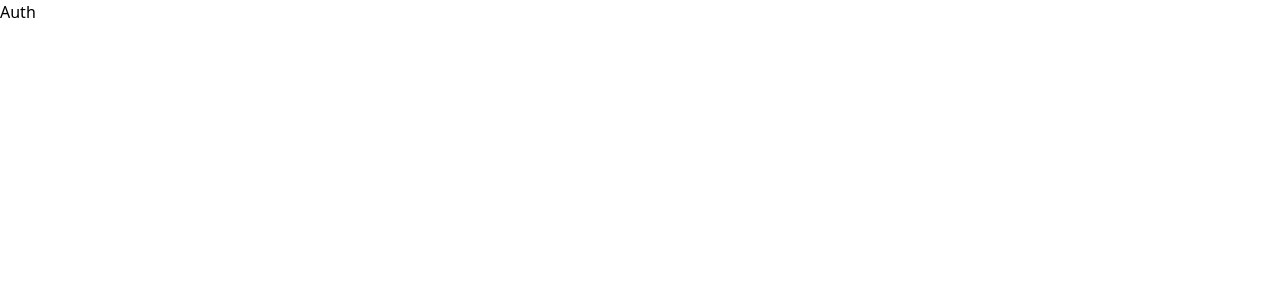
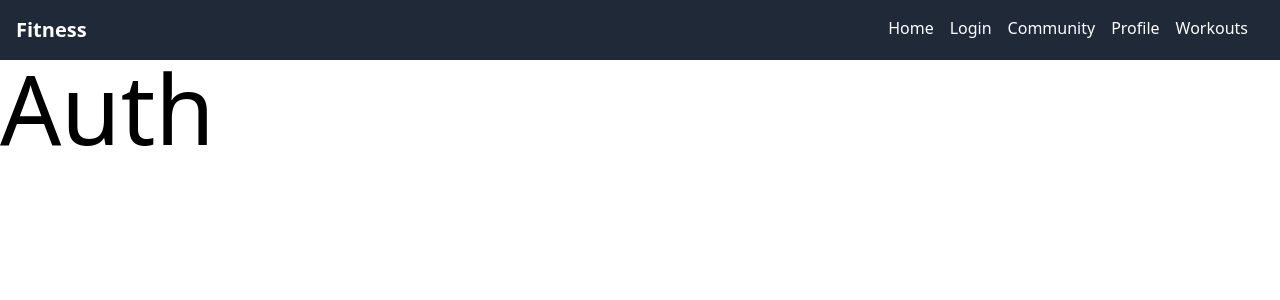
Before and after one commit to Vince-arch/fitness-app, a React (Vite) app in the folder Frontend/: page /auth in a window 1280 px wide. Shown: the top 300 px of the page. Built offline with nearby package versions, Linux system fonts and the light colour scheme.

Commit message:
changing page setup

```diff
--- a/Frontend/src/components/Navbar.jsx
+++ b/Frontend/src/components/Navbar.jsx
@@ -6,7 +6,11 @@ function Navbar() {
     <nav className="p-4 bg-gray-800 text-white flex justify-between">
       <h1 className="text-xl font-bold">Fitness</h1>
     <div>
-        <Link to="/" className='bg-blue-400 mr-4'>Home</Link>
+        <Link to="/" className='font-white mr-4'>Home</Link>
+        <Link to="/auth" className='font-white mr-4'>Login</Link>
+        <Link to="/community" className='font-white mr-4'>Community</Link>
+        <Link to="/profile" className='font-white mr-4'>Profile</Link>
+        <Link to="/workouts" className='font-white mr-4'>Workouts</Link>
     </div>
     </nav>
   )
--- a/Frontend/src/pages/Auth.jsx
+++ b/Frontend/src/pages/Auth.jsx
@@ -1,8 +1,12 @@
 import React from 'react'
+import Navbar from '../components/Navbar'
 
 const Auth = () => {
   return (
-    <div>Auth</div>
+    <div>
+      <Navbar/>
+      <div className='text-8xl'>Auth</div>
+      </div>
   )
 }
 
--- a/Frontend/src/pages/Community.jsx
+++ b/Frontend/src/pages/Community.jsx
@@ -1,8 +1,11 @@
 import React from 'react'
+import Navbar from '../components/Navbar'
 
 const Community = () => {
   return (
-    <div>Community</div>
+    <div>
+      <Navbar/>
+      Community</div>
   )
 }
 
--- a/Frontend/src/pages/Profile.jsx
+++ b/Frontend/src/pages/Profile.jsx
@@ -1,8 +1,11 @@
 import React from 'react'
+import Navbar from '../components/Navbar'
 
 const Profile = () => {
   return (
-    <div>Profile</div>
+    <div>
+      <Navbar/>
+      Profile</div>
   )
 }
 
--- a/Frontend/src/pages/Workouts.jsx
+++ b/Frontend/src/pages/Workouts.jsx
@@ -1,8 +1,11 @@
-import React from 'react'
+import React from 'react';
+import Navbar from '../components/Navbar';
 
 const Workouts = () => {
   return (
-    <div>Workouts</div>
+    <div>
+      <Navbar/>
+      Workouts</div>
   )
 }
 
```
